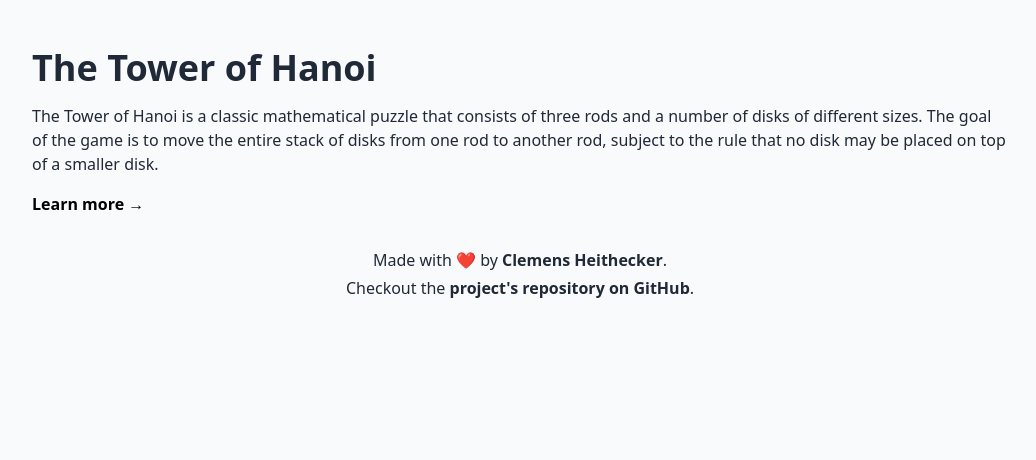
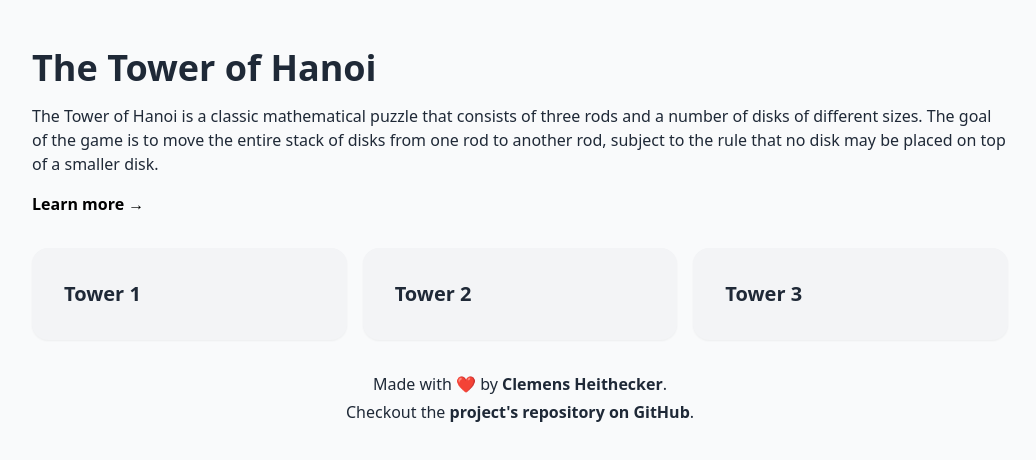
Before and after one commit to clemensheithecker/tower-of-hanoi, a React (Create React App) app: page / in a window 1280 px wide. Shown: the top 460 px of the page, without its empty margins (120-1156 px from the left). Built offline with nearby package versions, Linux system fonts and the light colour scheme.

Commit message:
Add tower selector

```diff
--- a/src/App.tsx
+++ b/src/App.tsx
@@ -1,3 +1,4 @@
+import TowerOfHanoi from "./components/Game/TowerOfHanoi";
 import PageLayout from "./components/Layout/PageLayout";
 
 const App = () => {
@@ -18,6 +19,7 @@ const App = () => {
           Learn more <span className="aria-hidden">→</span>
         </a>
       </div>
+      <TowerOfHanoi />
     </PageLayout>
   );
 };
--- /dev/null
+++ b/src/components/Game/Tower.tsx
@@ -0,0 +1,38 @@
+// import { useState } from "react";
+
+const Tower = ({
+  number,
+  selected,
+  handleClick,
+}: {
+  number: number;
+  selected?: boolean;
+  handleClick: (towerNumber: number) => void;
+}) => {
+  return (
+    <button
+      onClick={() => handleClick(number)}
+      className="flex flex-col rounded-2xl bg-gray-100 p-8 shadow-sm hover:bg-gray-200"
+    >
+      <div className="flex w-full items-center justify-between">
+        <h3 className="text-xl font-bold text-gray-800">Tower {number}</h3>
+        {selected && (
+          <svg
+            xmlns="http://www.w3.org/2000/svg"
+            viewBox="0 0 24 24"
+            fill="currentColor"
+            className="h-6 w-6 text-blue-600"
+          >
+            <path
+              fillRule="evenodd"
+              d="M2.25 12c0-5.385 4.365-9.75 9.75-9.75s9.75 4.365 9.75 9.75-4.365 9.75-9.75 9.75S2.25 17.385 2.25 12zm13.36-1.814a.75.75 0 10-1.22-.872l-3.236 4.53L9.53 12.22a.75.75 0 00-1.06 1.06l2.25 2.25a.75.75 0 001.14-.094l3.75-5.25z"
+              clipRule="evenodd"
+            />
+          </svg>
+        )}
+      </div>
+    </button>
+  );
+};
+
+export default Tower;
--- /dev/null
+++ b/src/components/Game/TowerOfHanoi.tsx
@@ -0,0 +1,33 @@
+import { useState } from "react";
+import Tower from "./Tower";
+
+const TOWERS = [1, 2, 3];
+
+const TowerOfHanoi = () => {
+  const [selected, setSelected] = useState<number | undefined>(undefined);
+
+  const handleClick = (towerNumber: number) => {
+    if (selected === towerNumber) {
+      setSelected(undefined);
+    } else {
+      setSelected(towerNumber);
+    }
+  };
+
+  return (
+    <section className="mt-8 grid grid-cols-1 gap-4 xs:grid-cols-2 sm:grid-cols-3">
+      {TOWERS.map((tower) => {
+        return (
+          <Tower
+            number={tower}
+            selected={selected === tower}
+            handleClick={handleClick}
+            key={tower}
+          />
+        );
+      })}
+    </section>
+  );
+};
+
+export default TowerOfHanoi;
--- a/tailwind.config.js
+++ b/tailwind.config.js
@@ -2,7 +2,12 @@
 module.exports = {
   content: ["./src/**/*.{js,jsx,ts,tsx}"],
   theme: {
-    extend: {},
+    extend: {
+      screens: {
+        xs: "480px",
+        // => @media (min-width: 480px) { ... }
+      },
+    },
   },
   plugins: [],
 };
```
